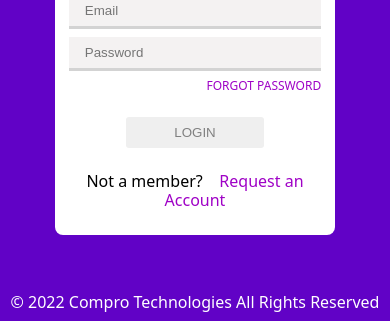
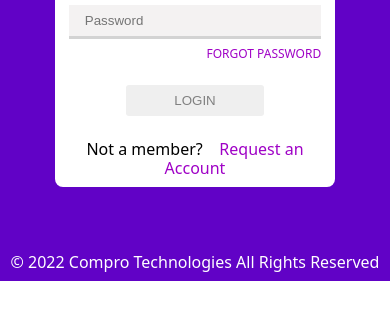
Before and after one commit to Vishwas987/Assignment_1, a plain HTML site: page index.html in a window 390 px wide. Shown: the part 586-907 px from the top of the page. After the commit the page ends 867 px from the top, so only its background shows below. Drawn offline with Linux system fonts and the light colour scheme.

Commit message:
mobile first css changes

```diff
--- a/style.css
+++ b/style.css
@@ -17,20 +17,22 @@ p {
     margin-left: 1rem;
 }
 
+
 .container {
     display: flex;
-    height: 100vh;
+    height: auto;
+    background-color: rgb(97, 2, 198);
+    flex-direction: column;
 }
 
 .container__left{
-    width: 40%;
+    width: auto;
     padding: 3rem 3rem 0.5rem;
-    background-color: rgb(97, 2, 198);
-    height: 100vh;
+    height:auto;
 }
 .container__right{
-    width: 60%;
-    height: 100vh;
+    width: 100%;
+    height: auto;
 }
 
 .login-area{
@@ -42,6 +44,7 @@ p {
     font-weight: 200;
     line-height: 100%;
     color: white;
+    text-align: center;
 }
 
 .container__left__h1 span{
@@ -53,6 +56,7 @@ p {
     font-size: 48px;
     font-weight: 300;
     line-height: 120%;
+    text-align: center;
     color: white;
 }
 
@@ -61,6 +65,7 @@ p {
 }
 
 .container__left__text{
+    text-align: center;
     font-size: 16px;
 }
 
@@ -70,10 +75,11 @@ p {
 }
 
 .signup{
-    text-align: right;
+    text-align: center;
     font-size: 16px;
     font-weight: 400;
     line-height: 120%;
+    padding-bottom: 0.5rem;
 }
 
 .signup a{
@@ -90,8 +96,9 @@ p {
 
 .login-box{
     background-color: white;
-    margin: 8rem auto 0.5rem;
-    width: 50%;
+    margin: 1.5rem auto;
+    width: 75%;
+    border-radius: 8px;
 }
 
 .msg-box{
@@ -119,7 +126,6 @@ p {
 }
 
 .login-form{
-    /*width: inherit; */
     margin: 0 auto;
 }
 
@@ -130,12 +136,12 @@ p {
 
 .login-form__input-field{
     margin-top: 0.5rem;
-    padding: 0.5rem;
     width: 100%;
     border: none;
     background-color: rgb(244, 242, 242);
     border-bottom: 3px solid lightgrey;
     box-sizing: border-box;
+    padding: 0.5rem 1rem;
 }
 
 .login-form__forgot-pass{
@@ -153,11 +159,11 @@ p {
 
 .login-form__button{
     display: block;
-    padding: 0.25rem 2.5rem;
     margin: 1.5rem auto;
     border: none;
     color: gray;
     border-radius: 3px;
+    padding: 0.5rem 3rem;
 }
 
 .login-form__button:hover{
@@ -166,49 +172,51 @@ p {
 }
 
 .copyright{
-    position: absolute;
-    bottom: 0;
-    width: inherit;
+    margin-top: 2rem;
     text-align: center;
     padding-bottom: 0.5rem;
-    color: black;
+    color: white;
 }
 
-.mob-visi{
+
+.web-visi{
     display: none;
 }
 
-@media (max-width: 770px){
+@media (min-width: 700px){
     .web-visi{
+        display: block;
+    }
+
+    .mob-visi{
         display: none;
     }
 
-    .mob-visi{
-        display: block;
-    }
-
     .container__left__h1, .container__left__h2, .container__left__h3, .container__left__text{
-        text-align: center;
+        text-align: left;
     }
 
     .signup{
-        text-align: center;
+        text-align: right;
     }
 
     .container {
-        flex-direction: column;
-        height: auto;
+        flex-direction: row;
+        background-color: white;
+        height: 100vh;
+
+    }
+
+    .container__left{
+        width: 40%;
+        height: 100vh;
         background-color: rgb(97, 2, 198);
     }
 
-    .container__left{
-        width: auto;
-        height: auto;
-    }
-
     .container__right{
-        width: 100%;
-        height: auto;
+        width: 60%;
+        background-color: white;
+        height: 100vh;
     }
 
     .login-box{
@@ -219,28 +227,17 @@ p {
     }
 
     .login-form__input-field{
-        padding: 0.5rem 1rem;
+        padding: 0.5rem;
     }
 
     .login-form__button{
-        padding: 0.5rem 3rem;
+        padding: 0.25rem 2.5rem;
     }
 
     .copyright{
-        position: inherit;
-        margin-top: 2rem;
-        color: white;
+        position: absolute;
+        bottom: 0;
+        color: black;
+
     }
 }
-
-@media (max-width: 550px){
-    .login-box{
-        width: 60%;
-    }
-}
-
-@media (max-width: 450px){
-    .login-box{
-        width: 75%;
-    }
-}
```
